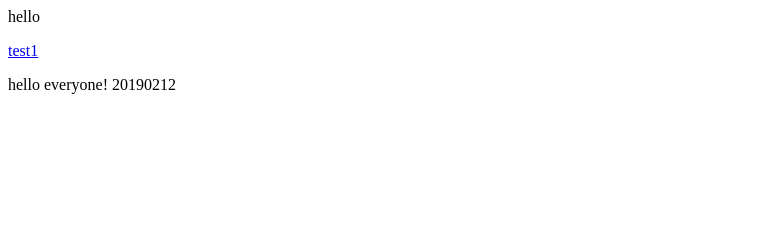
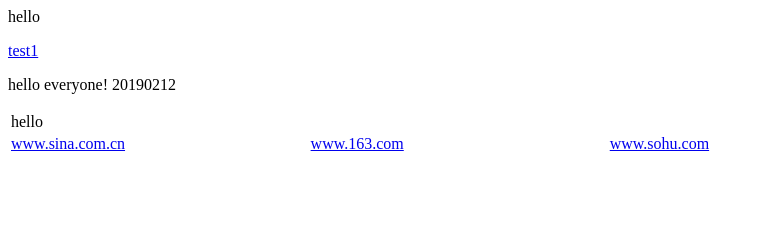
Before and after one commit to royzhang0755/royzhang0755.github.io, a plain HTML site: page index.html in a window 1280 px wide. Shown: the whole page, without its empty margins (0-765 px from the left). Drawn offline with Linux system fonts and the light colour scheme.

Commit message:
add a table

```diff
--- a/index.html
+++ b/index.html
@@ -1,3 +1,29 @@
+<html>
+<body>
 <p>hello</p>
 <p><a href="test1.html" target="new">test1</a></p>
 <p>hello everyone!   20190212</p>
+<table width="900" border="0">
+  <tbody>
+	<tr>
+		<td >hello</td>
+	</tr>
+    <tr>
+      <td width="300"><a href="http://www.sina.com.cn" target="new">www.sina.com.cn</a></td>
+      <td width="300"><a href="http://www.163.com" target="new">www.163.com</a></td>
+      <td width="300"><a href="http://www.sohu.com" target="new">www.sohu.com</a></td>
+    </tr>
+    <tr>
+      <td>&nbsp;</td>
+      <td>&nbsp;</td>
+      <td>&nbsp;</td>
+    </tr>
+    <tr>
+      <td>&nbsp;</td>
+      <td>&nbsp;</td>
+      <td>&nbsp;</td>
+    </tr>
+  </tbody>
+</table>
+<p>&nbsp;</p>
+</body></html>
```
